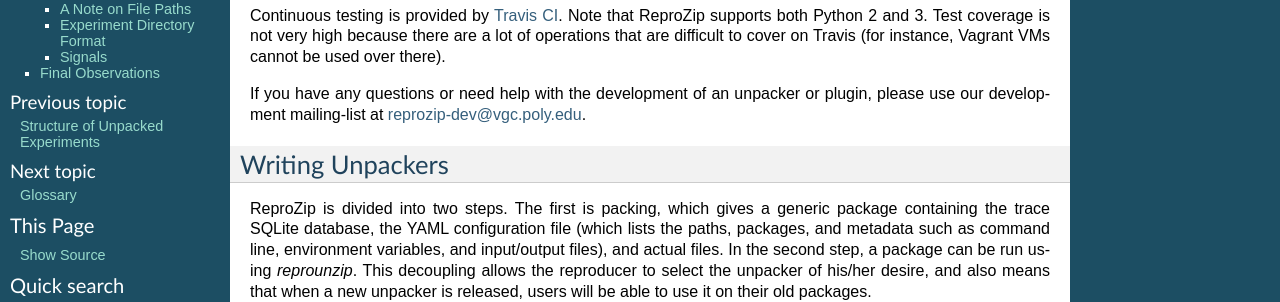
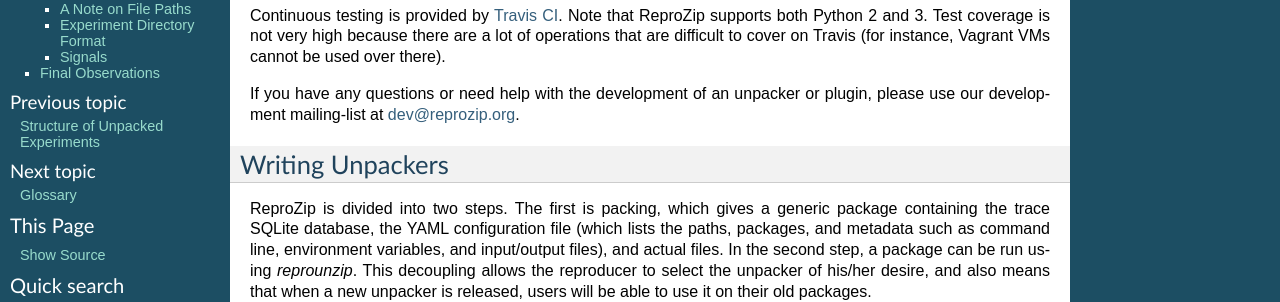
Before and after one commit to VIDA-NYU/reprozip, a Sphinx documentation site: the page built from docs/developerguide.rst, in a window 1280 px wide and 900 px high. Shown: the part 201-503 px from the top of the window. Built offline with Sphinx 7.4.7, drawn with Linux system fonts in a browser that asks for light colours; some of the changed text lies outside the part shown.

Commit message:
Fix other mailing-list addresses

```diff
--- a/docs/developerguide.rst
+++ b/docs/developerguide.rst
@@ -10,7 +10,7 @@ Development happens on `GitHub <https://github.com/ViDA-NYU/reprozip>`__; bug re
 
 Continuous testing is provided by `Travis CI <https://travis-ci.org/ViDA-NYU/reprozip>`__. Note that ReproZip supports both Python 2 and 3. Test coverage is not very high because there are a lot of operations that are difficult to cover on Travis (for instance, Vagrant VMs cannot be used over there).
 
-If you have any questions or need help with the development of an unpacker or plugin, please use our development mailing-list at `reprozip-dev@vgc.poly.edu <https://vgc.poly.edu/mailman/listinfo/reprozip-users>`__.
+If you have any questions or need help with the development of an unpacker or plugin, please use our development mailing-list at `dev@reprozip.org <https://vgc.poly.edu/mailman/listinfo/reprozip-users>`__.
 
 Writing Unpackers
 -----------------
@@ -89,4 +89,4 @@ Since version 0.4.1, `reprounzip` has signals that can be used to hook in plugin
 Final Observations
 ------------------
 
-After reading this page, reading the source code of one of the "official" unpackers is probably the best way of understanding how to write your own. They should be short enough to be easy to grasp. Should you have additional questions, do not hesitate to use our development mailing-list: `reprozip-dev@vgc.poly.edu`.
+After reading this page, reading the source code of one of the "official" unpackers is probably the best way of understanding how to write your own. They should be short enough to be easy to grasp. Should you have additional questions, do not hesitate to use our development mailing-list: `dev@reprozip.org`.
--- a/docs/troubleshooting.rst
+++ b/docs/troubleshooting.rst
@@ -5,7 +5,7 @@ Troubleshooting
 
 The best way to start solving an issue in ReproZip is probably to look at the log messages. Some messages are not displayed by default when running ReproZip, but you can use the ``--verbose`` (or ``-v``) flag to display them. In addition, all the log messages are stored under ``$HOME/.reprozip/log``.
 
-Please feel free to contact us at reprozip-users@vgc.poly.edu if you encounter issues while using ReproZip.
+Please feel free to contact us at users@reprozip.org if you encounter issues while using ReproZip.
 
 ------------
 
```
